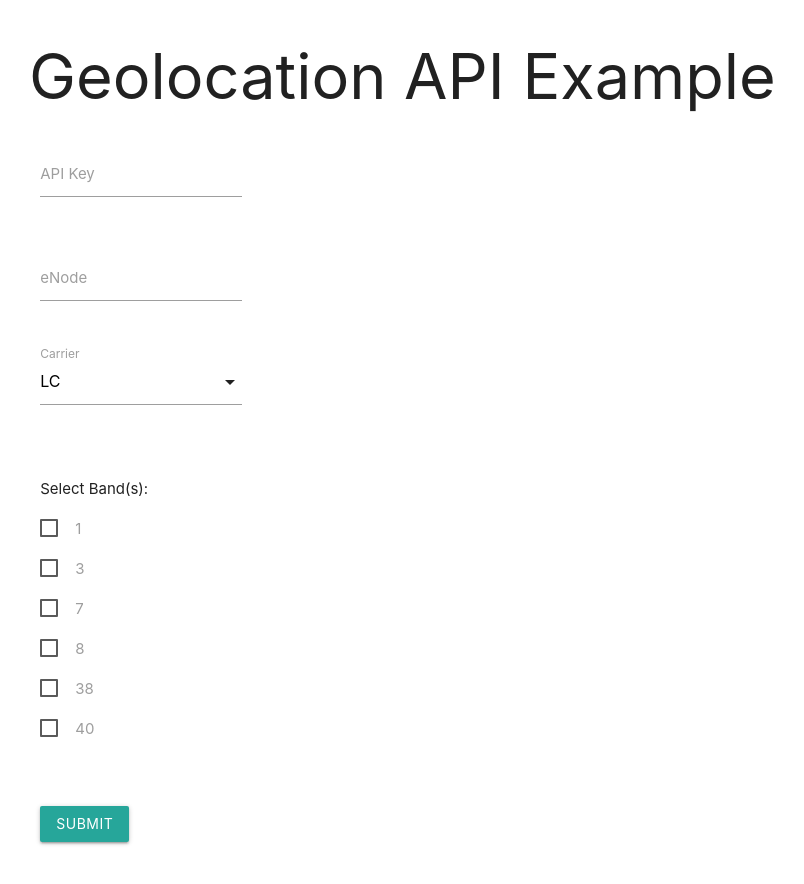
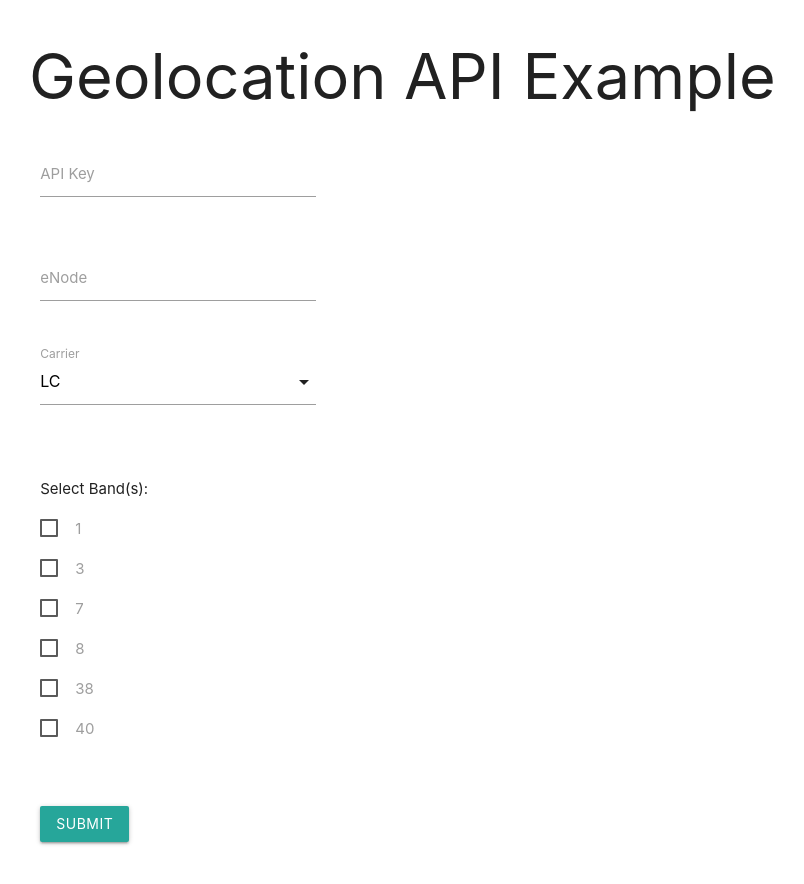
Before and after one commit to kar1kam1/kar1kam1.github.io, a plain HTML site: page index.html in a window 1280 px wide. Shown: the whole page, without its empty margins (163-967 px from the left). Drawn offline with nearby package versions, Linux system fonts and the light colour scheme.

Commit message:
styles update

```diff
--- a/index.html
+++ b/index.html
@@ -38,7 +38,7 @@
     <h1>Geolocation API Example</h1>
 
     <div class="row">
-      <form id="geolocationForm" class="col s12 m4 l3" onsubmit="makeGeolocationRequest(event)">
+      <form id="geolocationForm" class="col s12 m12 l4" onsubmit="makeGeolocationRequest(event)">
         <div class="row">
           <div class="input-field col s12">
             <input type="text" id="apiKey" required>
@@ -114,7 +114,7 @@
       </form>
 
 
-    <div class="response-container col s12 m8 l9">
+    <div class="response-container col s12 m12 l8">
       <pre id="response"></pre>
     </div>
   </div>
```
